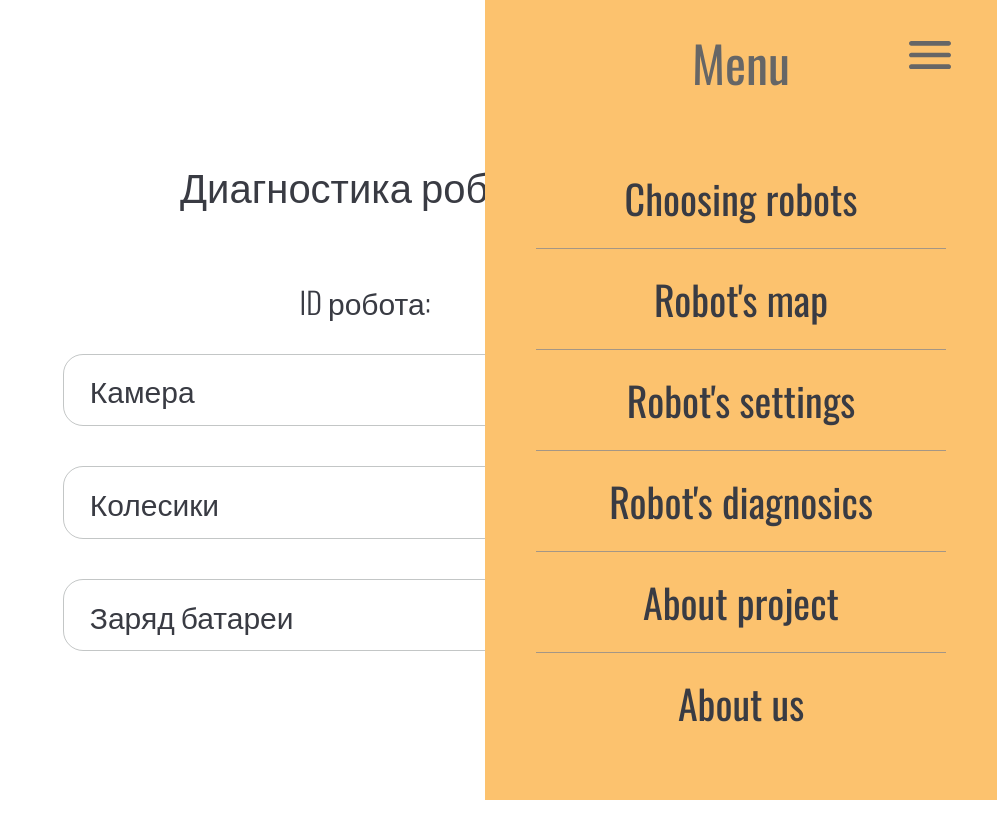
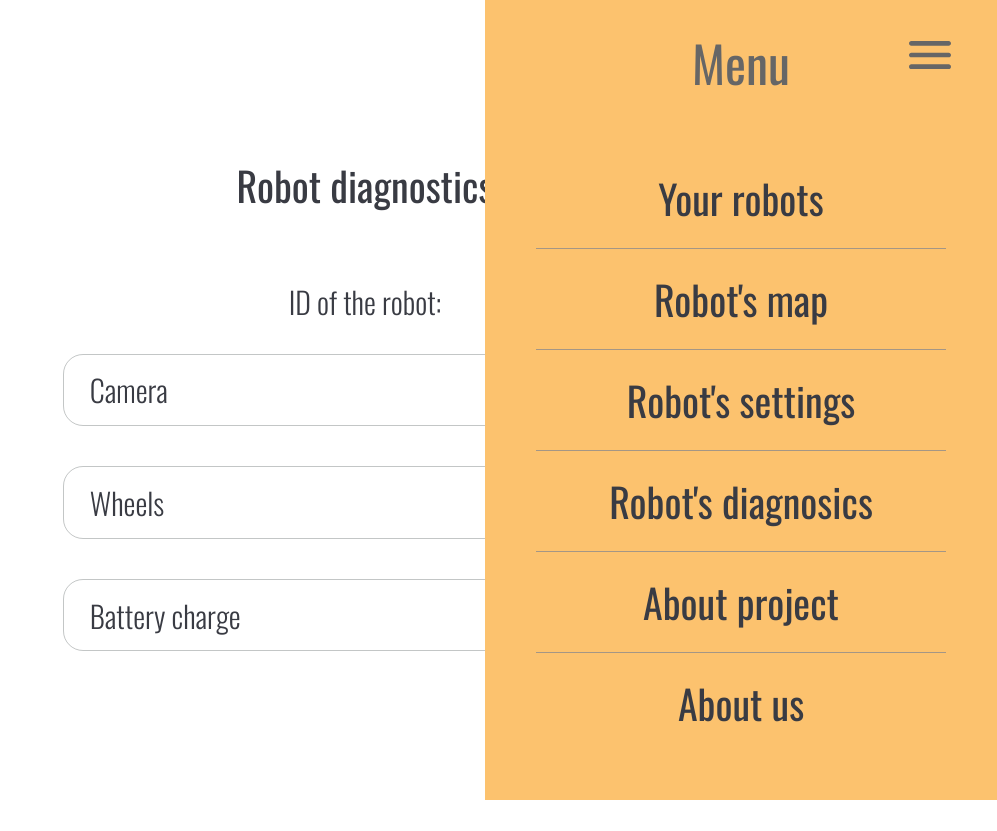
Before and after one commit to Darriyano/over100-robotics, a SvelteKit app: page /diagnosis in a window 1280 px wide. Both pictures are taken after a click on the button 1213 px from the left and 56 px from the top of the page. Shown: the whole page, without its empty margins (283-1280 px from the left). Built offline with nearby package versions, Linux system fonts and the light colour scheme.

Commit message:
fix: do SEO in all pages

```diff
--- a/src/app.html
+++ b/src/app.html
@@ -4,6 +4,8 @@
     <meta charset="utf-8"/>
     <link rel="preconnect" href="https://fonts.googleapis.com">
     <link rel="preconnect" href="https://fonts.gstatic.com" crossorigin>
+    <meta name="author" content="Palkina Sofia, Stepanova Daria, Permiakov Lev, Suhoverkova Alina" />
+	<link rel="icon" href="%sveltekit.assets%/favicon.png" />
     <link href="https://fonts.googleapis.com/css2?family=Oswald:wght@200..700&display=swap" rel="stylesheet">
     <meta name="viewport" content="width=device-width, initial-scale=1"/>
     %sveltekit.head%
--- a/src/routes/+page.svelte
+++ b/src/routes/+page.svelte
@@ -1,7 +1,10 @@
 <script>
     import '../styles/signpage.css';
 </script>
-
+<head>
+	<title>Login page</title>
+	<meta name="description" content="The page with the conection to the robot" />
+</head>
 <div class="page-container">
     Connect to the robot
     <select class="robotID" id="robotID" name="robotID"
--- a/src/routes/components/MenuComponent.svelte
+++ b/src/routes/components/MenuComponent.svelte
@@ -6,7 +6,7 @@
 <div class="dropdown-menu">
     <div class='h1'>Menu</div>
 
-    <div class="marg"><a href="/choose" on:click={closeMenu}>Choosing robots</a></div>
+    <div class="marg"><a href="/choose" on:click={closeMenu}>Your robots</a></div>
     <nav></nav>
     <div ><a href="/map" on:click={closeMenu}>Robot's map</a></div>
     <nav></nav>
--- a/src/routes/diagnosis/+page.svelte
+++ b/src/routes/diagnosis/+page.svelte
@@ -5,23 +5,26 @@
     const batteryStatus = "No signal";
     const current = ""
 </script>
-
+<head>
+	<title>Robot diagnostics</title>
+	<meta name="description" content="The page with the diagnostic of robot's Camera, Wheels and Battery charge" />
+</head>
 <div class='page-container'>
-    Диагностика робота
+    Robot diagnostics
     <div class="diagnostic-id">
-        <div class="diagnostic-text">ID робота:</div>
+        <div class="diagnostic-text">ID of the robot:</div>
         <div class="robot-ID">{current}</div>
     </div>
     <div class="diagnostic-element">
-        <div class="diagnostic-text">Камера</div>
+        <div class="diagnostic-text">Camera</div>
         <div class="bad">{cameraStatus}</div>
     </div>
     <div class="diagnostic-element">
-        <div class="diagnostic-text">Колесики</div>
+        <div class="diagnostic-text">Wheels</div>
         <div class="bad">{wheelsStatus}</div>
     </div>
     <div class="diagnostic-element">
-        <div class="diagnostic-text">Заряд батареи</div>
+        <div class="diagnostic-text">Battery charge</div>
         <div class="bad">{batteryStatus}</div>
     </div>
 </div>
--- a/src/routes/settings/+page.svelte
+++ b/src/routes/settings/+page.svelte
@@ -21,7 +21,10 @@
         closeCameraModal();
     }
 </script>
-
+<head>
+	<title>Robot's settings</title>
+	<meta name="description" content="The page with the Robot's settings" />
+</head>
 <div class="page-container {isCameraModalOpen ? 'blur' : ''}">
     Robot's settings
 
```
Also changed, not shown: src/routes/about-project/+page.svelte (+7 -1 lines), src/routes/about-us/+page.svelte (+27 -14 lines), src/routes/add-new-robot/+page.svelte (+5 -2 lines), src/routes/choose/+page.svelte (+5 -2 lines), src/routes/map/+page.svelte (+6 -3 lines), static/favicon.png.
